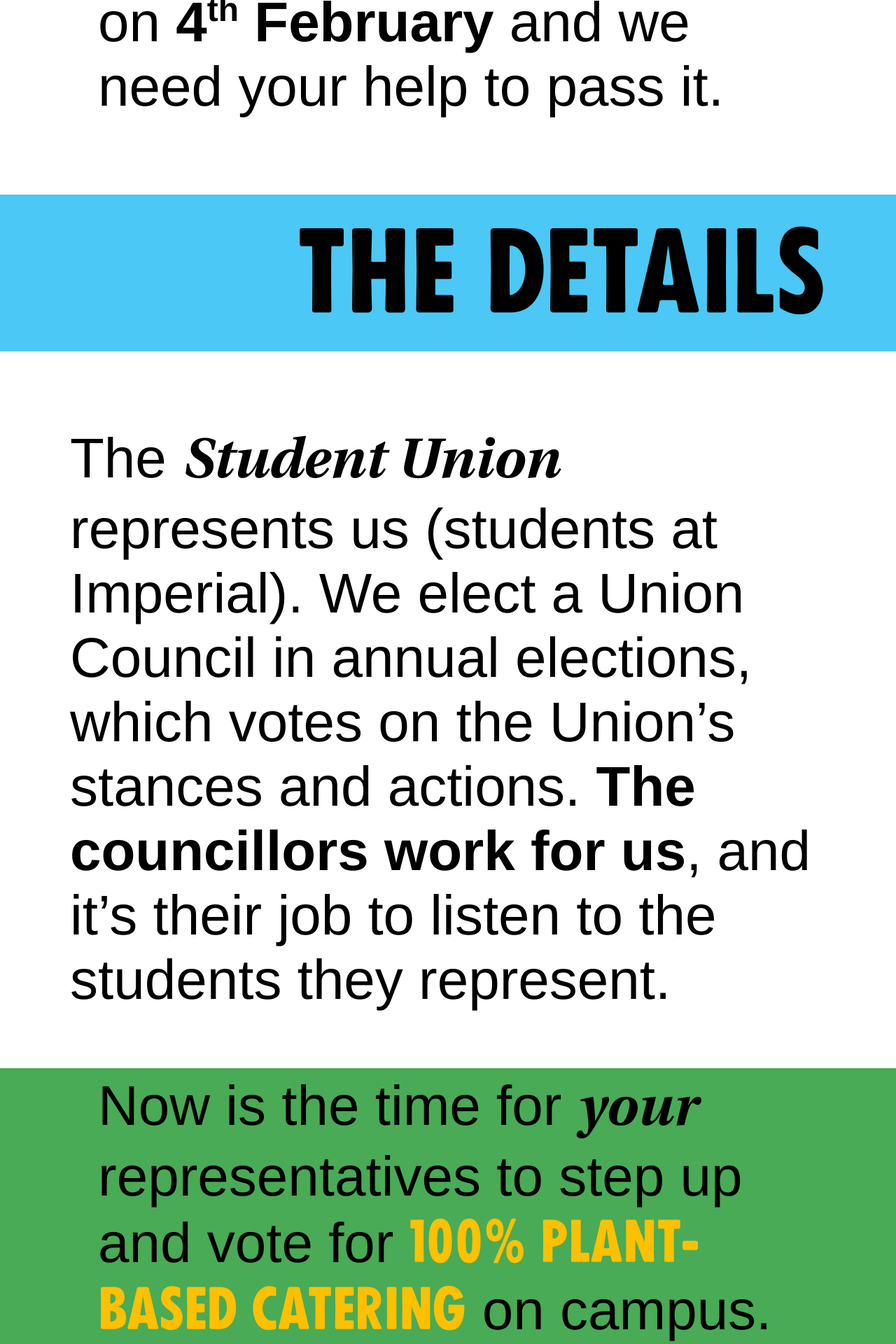
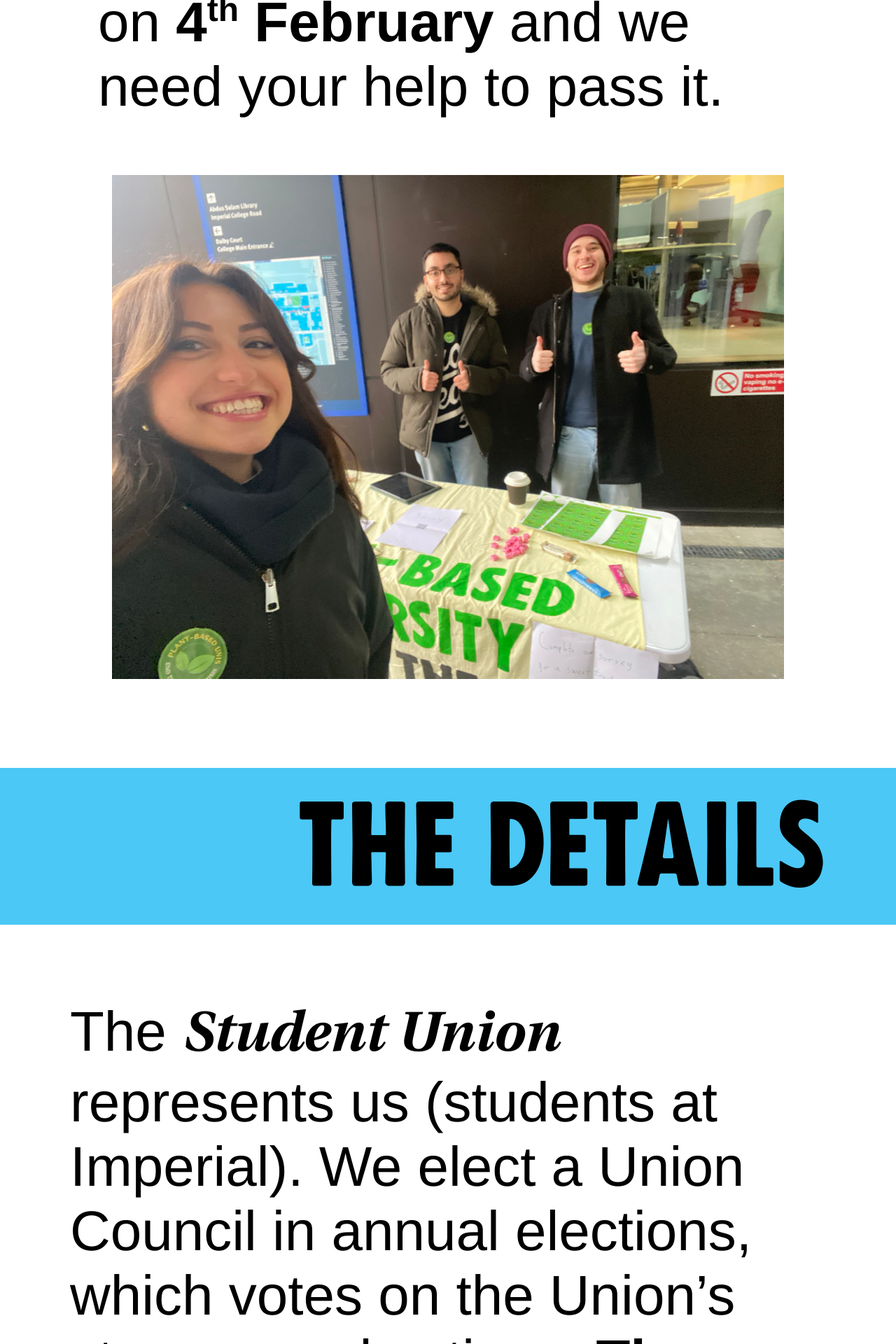
Before and after one commit to yogabbagabb/pbu-imperial.github.io, a Jekyll site: the page built from councillors.md, in a window 1280 px wide. Shown: the part 688-2608 px from the top of the page at 70% size. Built offline with Jekyll 4.4.1, drawn with Linux system fonts in a browser that asks for light colours.

Commit message:
Even more pictures

```diff
--- a/councillors.md
+++ b/councillors.md
@@ -8,6 +8,9 @@ title: Contact the SU
 
 We will present our motion again to the Union Council on **4<sup>th</sup> February** and we need your help to pass it.
 {: .middle-block }
+
+![PBU Imperial outreach event](/assets/images/pictures/PBUIoutreach.jpeg)
+{: .img-para }
 
 # The Details
 {: .fill-blue .wide-block .right }
--- a/index.markdown
+++ b/index.markdown
@@ -23,7 +23,7 @@ useful tag:
 -->
 
 ![PBU campfire](/assets/images/pictures/CampCampfire.jpeg)
-{: .img-para .connect-above .connect-below }
+{: .img-para }
 
 The planetary crises loom large, and there is no silver bullet, but **plant-based catering**{: .headingy .yellow } is a big part of the silver ***buckshot***{: .fancy } we need to address them. That's why we're here, doing this.
 {: .middle-block }
```
